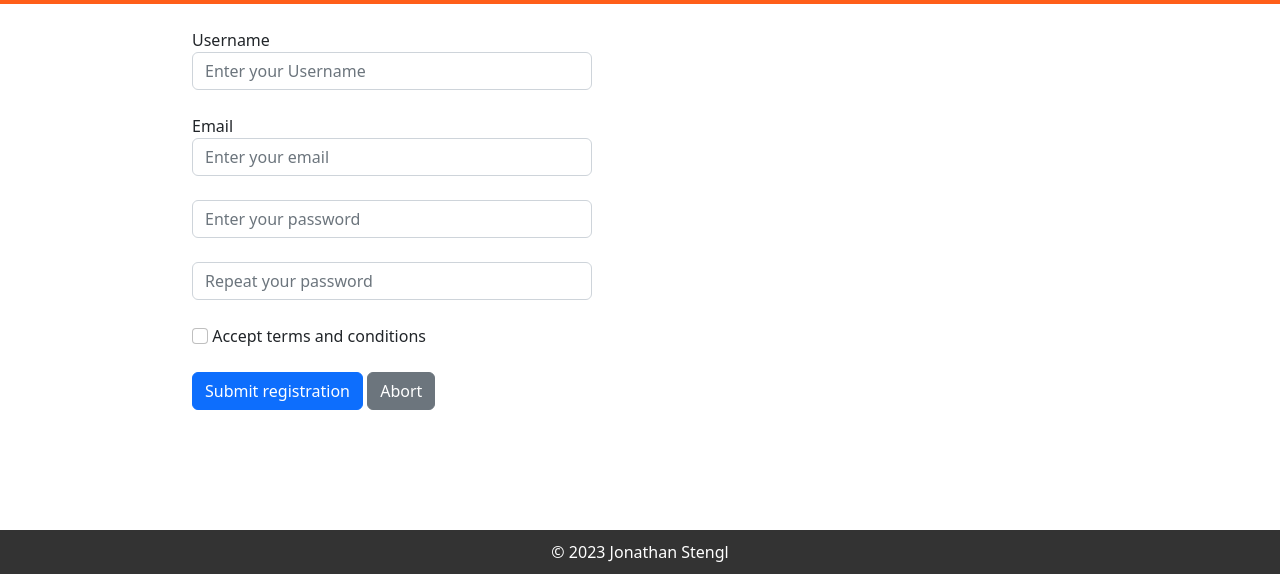
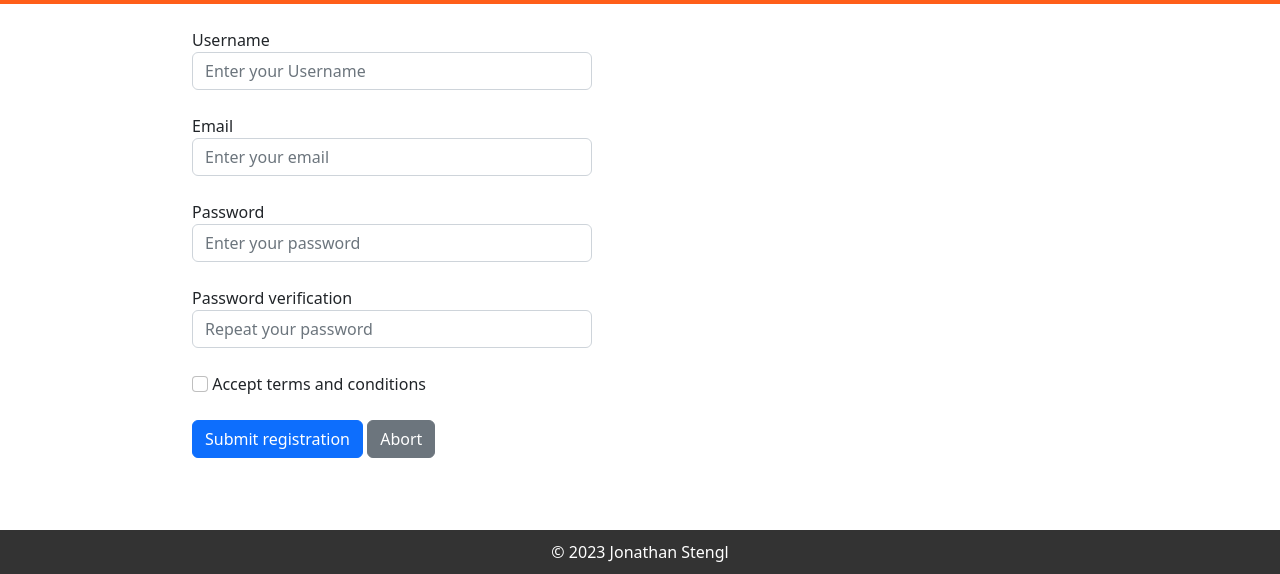
Before and after one commit to JonnyS02/PasswordManager, a CodeIgniter 4 app: the page made by app/Views/user.php in a window 1280 px wide. Shown: the part 226-800 px from the top of the page. Run offline with PHP 8.4 and a stand-in for CodeIgniter, Linux system fonts and the light colour scheme; the template is opened without the code that fills it, so the values that code supplies are empty; some libraries are stand-ins or nearby versions.

Commit message:
Major Update in all sections

```diff
--- a/app/Views/home.php
+++ b/app/Views/home.php
@@ -96,7 +96,7 @@ include "partials/header.php";
                     <label for="emailInput">Username</label>
                     <input name="username" type="text"
                            class="form-control texinput <?= (isset($error['username'])) ? 'is-invalid' : '' ?> id=" username"
-                    placeholder="Enter your Username"
+                    placeholder="Enter your username"
                     value="<?php if (isset($username)) {
                         echo $username;
                     } ?>">
@@ -117,6 +117,7 @@ include "partials/header.php";
                         <?php if (isset($error['additional'])) echo $error['additional']; ?>
                     </div>
                 </div>
+                <br>
             </div>
         </div>
         <div class="right side">
--- a/app/Views/login.php
+++ b/app/Views/login.php
@@ -25,6 +25,7 @@ include "partials/header.php";
                 </div>
                 <br>
                 <div class="form-group">
+                    <label for="password">Password</label>
                     <input name="password" type="password"
                            class=" form-control texinput <?= (isset($error['password'])) ? 'is-invalid' : '' ?>"
                            id="password"
--- a/app/Views/user.php
+++ b/app/Views/user.php
@@ -39,6 +39,7 @@ include "partials/header.php";
                 </div>
                 <br>
                 <div class="form-group">
+                    <label for="password">Password</label>
                     <input name="password" type="password"
                            class=" form-control texinput <?= (isset($error['password'])) ? 'is-invalid' : '' ?>"
                            id="password"
@@ -51,6 +52,7 @@ include "partials/header.php";
                 </div>
                 <br>
                 <div class="form-group">
+                    <label for="repeatpassword">Password verification</label>
                     <input name="repeatpassword" type="password"
                            class=" form-control texinput <?= (isset($error['repeatpassword'])) ? 'is-invalid' : '' ?>"
                            id="repeatpassword"
```
